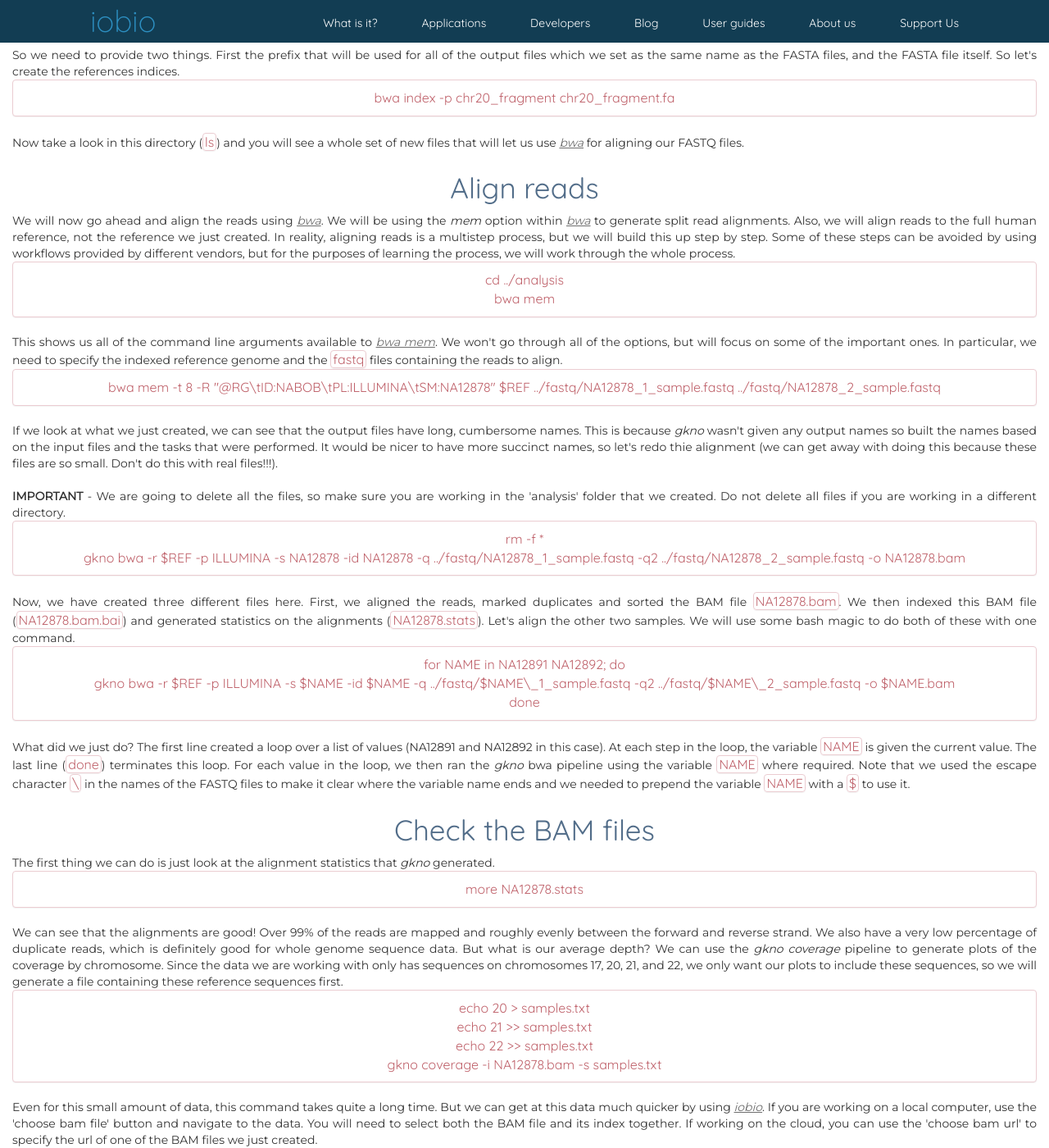
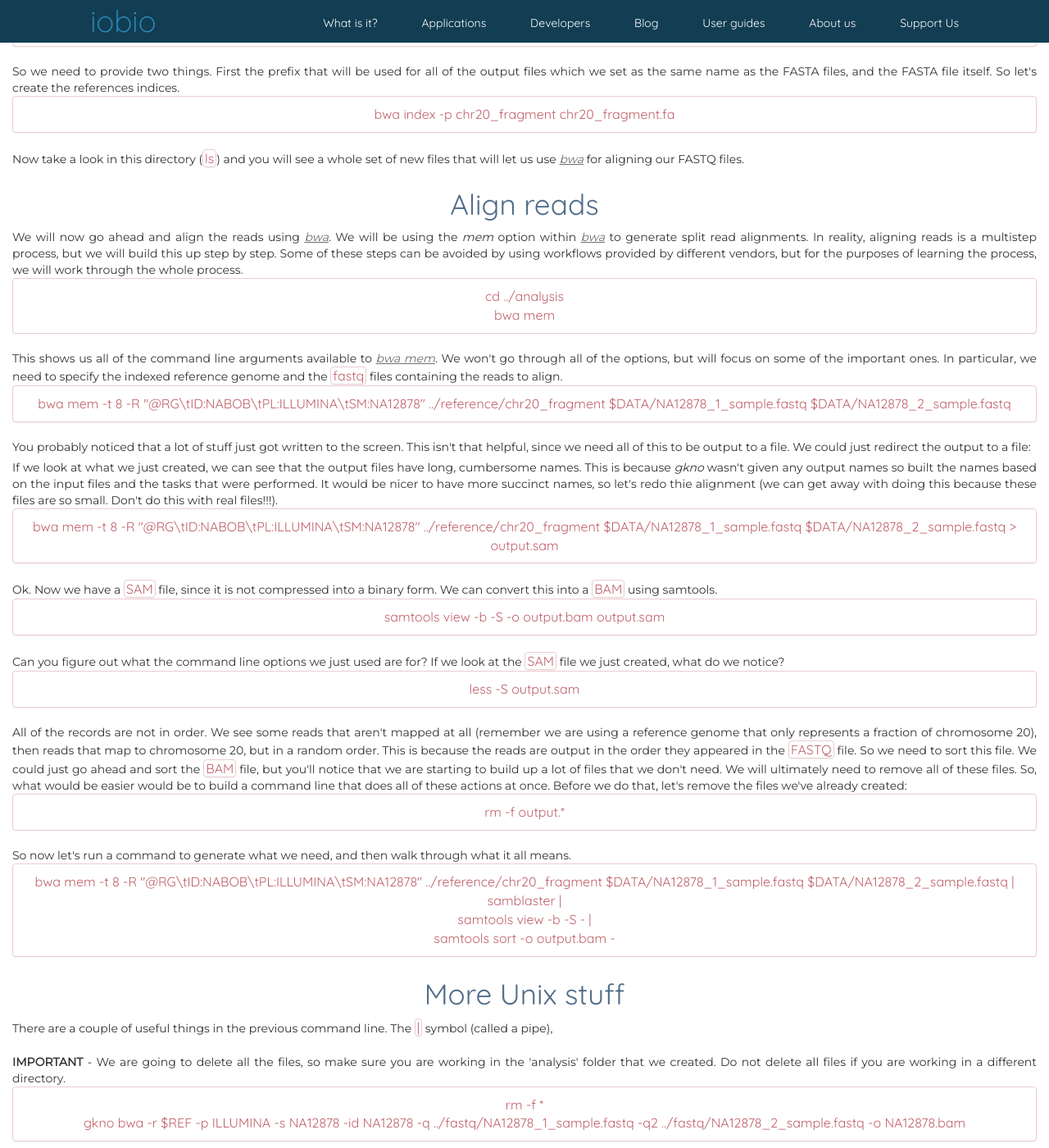
Before and after one commit to iobio/homepage, a Jekyll site: the page built from cshl_practical.html, in a window 1280 px wide and 1400 px high, scrolled down 1004 px. Shown: the whole window at 82% size. Built offline with Jekyll 4.4.1, drawn with Linux system fonts in a browser that asks for light colours; some web fonts are replaced; some of the changed text lies outside the part shown.

Commit message:
Update cshl_practical.html
More updates

```diff
--- a/cshl_practical.html
+++ b/cshl_practical.html
@@ -13,7 +13,7 @@ permalink: cshl_practical.html
   <!-- Preparation -->
   <div class='section-subtitle'>Set up</div>
   <div class='description'>
-    To begin, create a new directory call 'cshl-practical', create a variable <span class='code-list code-span panel panel-danger'>GKNO</span> and copy the necessary FASTQ files to this directory.
+    To begin, create a new directory call 'cshl-practical' and copy the necessary FASTQ files to this directory.
   </div>
   <div class="panel panel-danger">
     <ul class="code-list">
@@ -24,6 +24,7 @@ permalink: cshl_practical.html
       <li>mkdir reference</li>
       <li>mkdir analysis</li>
       <li>REF="~/workspace/data/fasta/GRCh37/Homo_sapiens.GRCh37.75.dna_sm.primary_assembly.fa"</li>
+      <li>DATA="/home/ubuntu/workspace/data/utah/"</li>
       <li>cd reference</li>
     </ul>
   </div>
@@ -75,7 +76,7 @@ permalink: cshl_practical.html
   <!-- Align the reads -->
   <div class='section-subtitle'>Align reads</div>
   <div class='description'>
-    We will now go ahead and align the reads using <a href="https://github.com/lh3/bwa.git"><i>bwa</i></a>. We will be using the <i>mem</i> option within <a href="https://github.com/lh3/bwa.git"><i>bwa</i></a> to generate split read alignments. Also, we will align reads to the full human reference, not the reference we just created. In reality, aligning reads is a multistep process, but we will build this up step by step. Some of these steps can be avoided by using workflows provided by different vendors, but for the purposes of learning the process, we will work through the whole process.
+    We will now go ahead and align the reads using <a href="https://github.com/lh3/bwa.git"><i>bwa</i></a>. We will be using the <i>mem</i> option within <a href="https://github.com/lh3/bwa.git"><i>bwa</i></a> to generate split read alignments. In reality, aligning reads is a multistep process, but we will build this up step by step. Some of these steps can be avoided by using workflows provided by different vendors, but for the purposes of learning the process, we will work through the whole process.
   </div>
   <div class="panel panel-danger">
     <ul class="code-list">
@@ -88,12 +89,71 @@ permalink: cshl_practical.html
   </div>
   <div class="panel panel-danger">
     <ul class="code-list">
-      <li>bwa mem -t 8 -R "@RG\tID:NABOB\tPL:ILLUMINA\tSM:NA12878" $REF ../fastq/NA12878_1_sample.fastq ../fastq/NA12878_2_sample.fastq</li>
+      <li>bwa mem -t 8 -R "@RG\tID:NABOB\tPL:ILLUMINA\tSM:NA12878" ../reference/chr20_fragment $DATA/NA12878_1_sample.fastq $DATA/NA12878_2_sample.fastq</li>
     </ul>
+  </div>
+  <div class='description'>
+    You probably noticed that a lot of stuff just got written to the screen. This isn't that helpful, since we need all of this to be output to a file. We could just redirect the output to a file:
   </div>
   <div class='description'>
     If we look at what we just created, we can see that the output files have long, cumbersome names. This is because <i>gkno</i> wasn't given any output names so built the names based on the input files and the tasks that were performed. It would be nicer to have more succinct names, so let's redo thie alignment (we can get away with doing this because these files are so small. Don't do this with real files!!!).
   </div>
+  <div class="panel panel-danger">
+    <ul class="code-list">
+      <li>bwa mem -t 8 -R "@RG\tID:NABOB\tPL:ILLUMINA\tSM:NA12878" ../reference/chr20_fragment $DATA/NA12878_1_sample.fastq $DATA/NA12878_2_sample.fastq > output.sam</li>
+    </ul>
+  </div>
+  <div class='description'>
+    Ok. Now we have a <span class="code-list code-span panel panel-danger">SAM</span> file, since it is not compressed into a binary form. We can convert this into a <span class="code-list code-span panel panel-danger">BAM</span> using samtools.
+  </div>
+  <div class="panel panel-danger">
+    <ul class="code-list">
+      <li>samtools view -b -S -o output.bam output.sam</li>
+    </ul>
+  </div>
+  <div class='description'>
+    Can you figure out what the command line options we just used are for?
+    If we look at the <span class="code-list code-span panel panel-danger">SAM</span> file we just created, what do we notice?
+  </div>
+  <div class="panel panel-danger">
+    <ul class="code-list">
+      <li>less -S output.sam</li>
+    </ul>
+  </div>
+  <div class='description'>
+    All of the records are not in order. We see some reads that aren't mapped at all (remember we are using a reference genome that only represents a fraction of chromosome 20), then reads that map to chromosome 20, but in a random order. This is because the reads are output in the order they appeared in the <span class="code-list code-span panel panel-danger">FASTQ</span> file. So we need to sort this file.
+    We could just go ahead and sort the <span class="code-list code-span panel panel-danger">BAM</span> file, but you'll notice that we are starting to build up a lot of files that we don't need. We will ultimately need to remove all of these files. So, what would be easier would be to build a command line that does all of these actions at once. Before we do that, let's remove the files we've already created:
+  </div>
+  <div class="panel panel-danger">
+    <ul class="code-list">
+      <li>rm -f output.*</li>
+    </ul>
+  </div>
+  <div class='description'>
+    So now let's run a command to generate what we need, and then walk through what it all means.
+  </div>
+  <div class="panel panel-danger">
+    <ul class="code-list">
+      <li>bwa mem -t 8 -R "@RG\tID:NABOB\tPL:ILLUMINA\tSM:NA12878" ../reference/chr20_fragment $DATA/NA12878_1_sample.fastq $DATA/NA12878_2_sample.fastq |</li>
+      <li>samblaster |</li>
+      <li>samtools view -b -S - |</li>
+      <li>samtools sort -o output.bam -</li>
+    </ul>
+  </div>
+
+  <!-- Explanation of some Unix stuff -->
+  <div class='section-subtitle'>More Unix stuff</div>
+  <div class='description'>
+    There are a couple of useful things in the previous command line. The <span class="code-list code-span panel panel-danger">|</span> symbol (called a pipe),
+  </div>
+
+
+
+
+
+
+
+
   <div class='description' style="padding-top: 15px;">
     <strong>IMPORTANT</strong> - We are going to delete all the files, so make sure you are working in the 'analysis' folder that we created. Do not delete all files if you are working in a different directory.
   </div>
```
